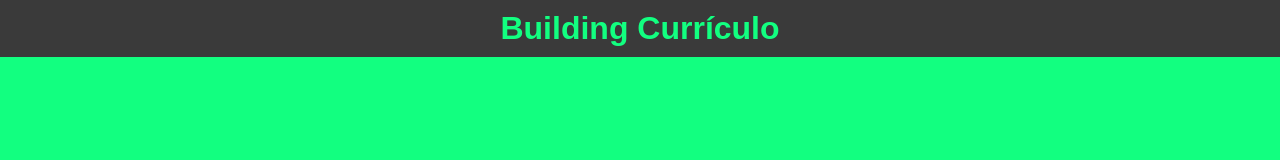
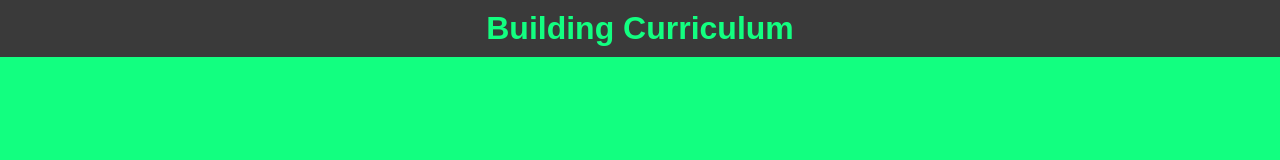
Before and after one commit to hiagosso/Bulding-Curriculo, a plain HTML site: page index.html in a window 1280 px wide. Shown: the top 160 px of the page. Drawn offline with Linux system fonts and the light colour scheme.

Commit message:
Change title from 'Currículo' to 'Curriculum'
Updated the title from 'Building Currículo' to 'Building Curriculum'.

```diff
--- a/index.html
+++ b/index.html
@@ -10,7 +10,7 @@
 
 <body>
   <header id="cabecalho">
-    <h1 id="titulo">Building Currículo</h1>
+    <h1 id="titulo">Building Curriculum</h1>
   </header>
   <main>
     <div class="card-container">
```
